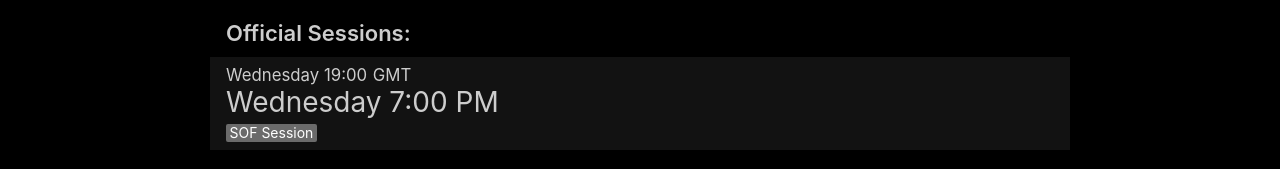
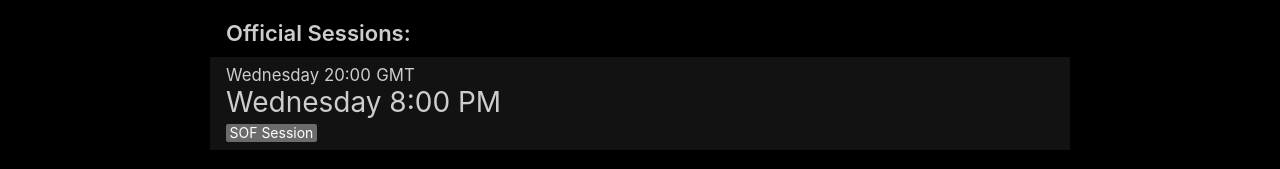
Before and after one commit to jamiehs/whenrace, a React (Create React App) app: page / in a window 1280 px wide. Shown: the part 437-606 px from the top of the page. Built offline with nearby package versions, Linux system fonts and the light colour scheme.

Commit message:
Update Clio SoF time for DST

```diff
--- a/src/data/official-sessions.js
+++ b/src/data/official-sessions.js
@@ -78,7 +78,7 @@ const officials = [
         sessions: [
             {
                 sessionDay: WED,
-                sessionTimeGmt: '19:00',
+                sessionTimeGmt: '20:00',
                 notes: [SOF]
             },
         ]
```
